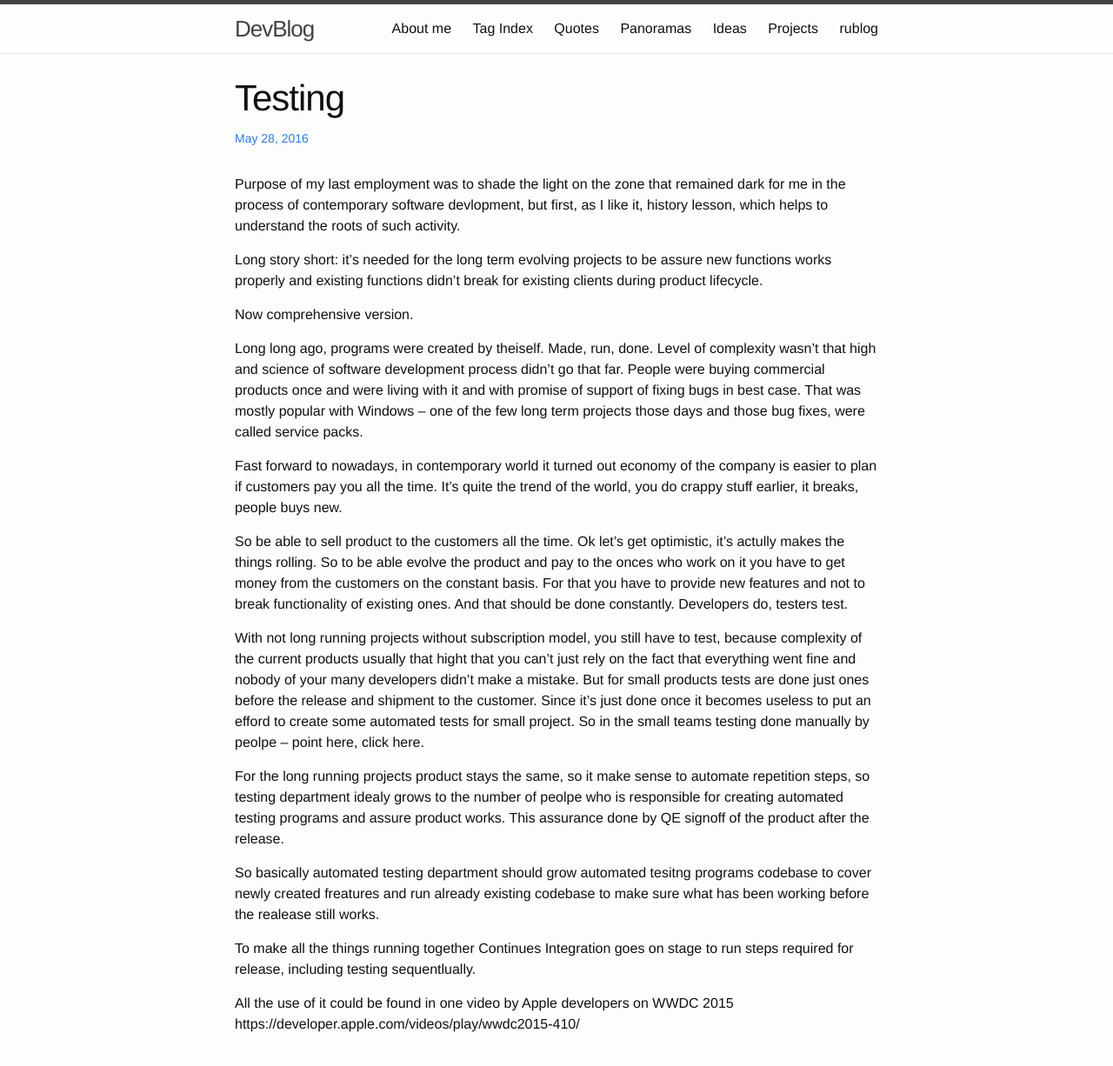
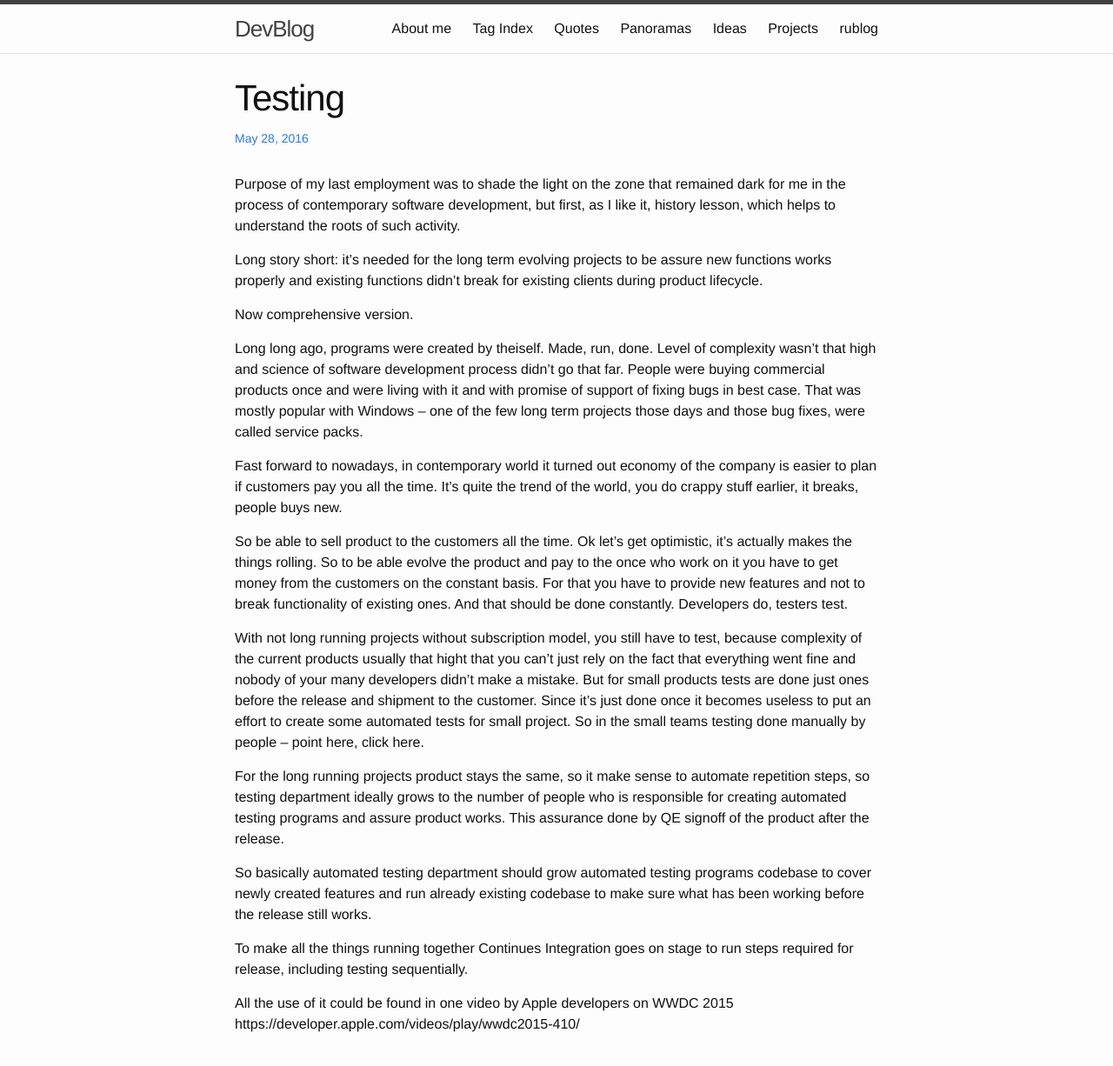
Before and after one commit to famer/blog, a Jekyll site: the page built from dev/_posts/2016-05-28-testing.md, in a window 1280 px wide, cut to the strip 0-1246 px from the top of the page. Shown: the top 1226 px of the strip at 87% size. Built offline with Jekyll 4.4.1, drawn with Linux system fonts in a browser that asks for light colours.

Commit message:
Fix typos

```diff
--- a/dev/_posts/2016-05-28-testing.md
+++ b/dev/_posts/2016-05-28-testing.md
@@ -2,7 +2,7 @@
 title: Testing
 ---
 
-Purpose of my last employment was to shade the light on the zone that remained dark for me in the process of contemporary software devlopment, but first, as I like it, history lesson, which helps to understand the roots of such activity.
+Purpose of my last employment was to shade the light on the zone that remained dark for me in the process of contemporary software development, but first, as I like it, history lesson, which helps to understand the roots of such activity.
 
 Long story short: it's needed for the long term evolving projects to be assure new functions works properly and existing functions didn't break for existing clients during product lifecycle.
 
@@ -12,15 +12,15 @@ Long long ago, programs were created by theiself. Made, run, done. Level of comp
 
 Fast forward to nowadays, in contemporary world it turned out economy of the company is easier to plan if customers pay you all the time. It's quite the trend of the world, you do crappy stuff earlier, it breaks, people buys new.
 
-So be able to sell product to the customers all the time. Ok let's get optimistic, it's actully makes the things rolling. So to be able evolve the product and pay to the onces who work on it you have to get money from the customers on the constant basis. For that you have to provide new features and not to break functionality of existing ones. And that should be done constantly. Developers do, testers test.
+So be able to sell product to the customers all the time. Ok let's get optimistic, it's actually makes the things rolling. So to be able evolve the product and pay to the once who work on it you have to get money from the customers on the constant basis. For that you have to provide new features and not to break functionality of existing ones. And that should be done constantly. Developers do, testers test.
 
 With not long running projects without subscription model, you still have to test, because complexity of the current products usually that hight that you can't just rely on the fact that everything went fine and nobody of your many developers didn't make a mistake. But for small products tests are done just ones before the release and shipment to the customer.
-Since it's just done once it becomes useless to put an efford to create some automated tests for small project. So in the small teams testing done manually by peolpe -- point here, click here.
+Since it's just done once it becomes useless to put an effort to create some automated tests for small project. So in the small teams testing done manually by people -- point here, click here.
 
-For the long running projects product stays the same, so it make sense to automate repetition steps, so testing department idealy grows to the number of peolpe who is responsible for creating automated testing programs and assure product works. This assurance done by QE signoff of the product after the release.
+For the long running projects product stays the same, so it make sense to automate repetition steps, so testing department ideally grows to the number of people who is responsible for creating automated testing programs and assure product works. This assurance done by QE signoff of the product after the release.
 
-So basically automated testing department should grow automated tesitng programs codebase to cover newly created freatures and run already existing codebase to make sure what has been working before the realease still works.
+So basically automated testing department should grow automated testing programs codebase to cover newly created features and run already existing codebase to make sure what has been working before the release still works.
 
-To make all the things running together Continues Integration goes on stage to run steps required for release, including testing sequentlually.
+To make all the things running together Continues Integration goes on stage to run steps required for release, including testing sequentially.
 
 All the use of it could be found in one video by Apple developers on WWDC 2015 https://developer.apple.com/videos/play/wwdc2015-410/
```
